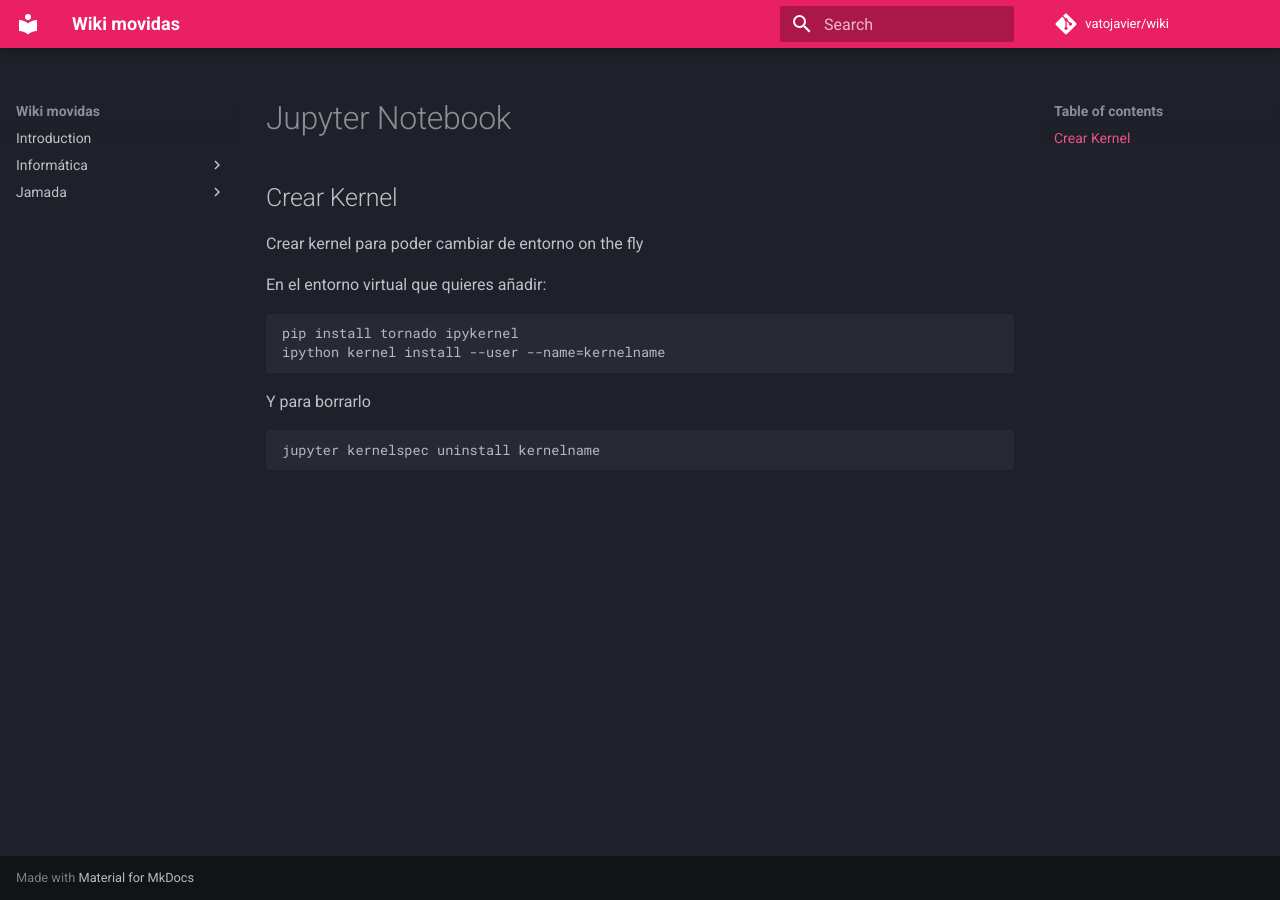
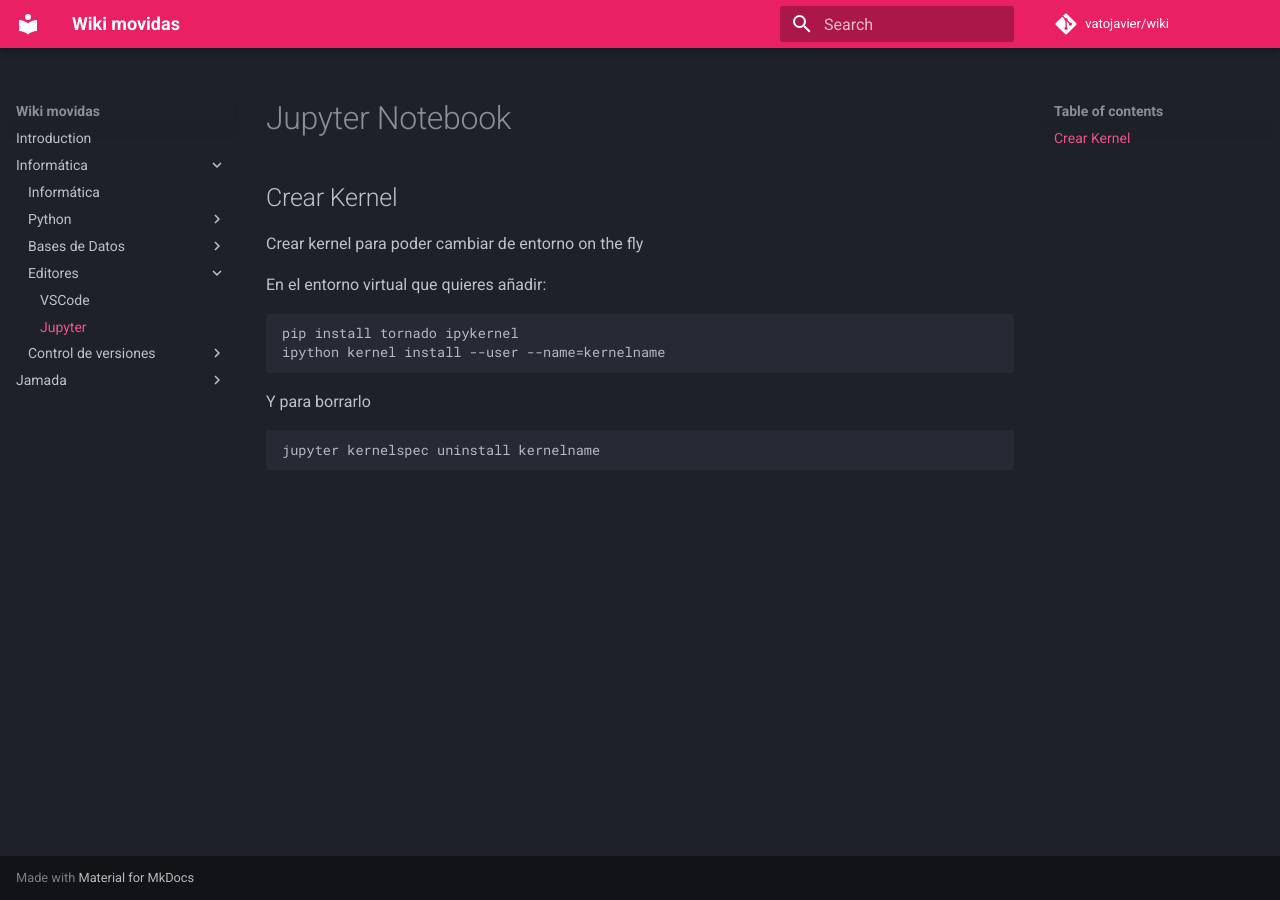
Before and after one commit to vatojavier/wiki, an MkDocs documentation site: the page built from docs/informatica/editores/jupyter.md, in a window 1280 px wide. Built offline with MkDocs 1.6.1 and Material for MkDocs 9.7.7, drawn with Linux system fonts in a browser that asks for light colours; comment, search, counter and statistics services are not loaded.

Commit message:
Update mkdocs.yml

```diff
--- a/mkdocs.yml
+++ b/mkdocs.yml
@@ -12,6 +12,7 @@
       - PostgreSQL:  informatica/BBDD/Postgres.md
     - Editores:
       - VSCode:  informatica/editores/vscode.md
+      - Jupyter: informatica/editores/jupyter.md
     - Control de versiones:
       - Git: informatica/control_versiones/git.md
 
```
